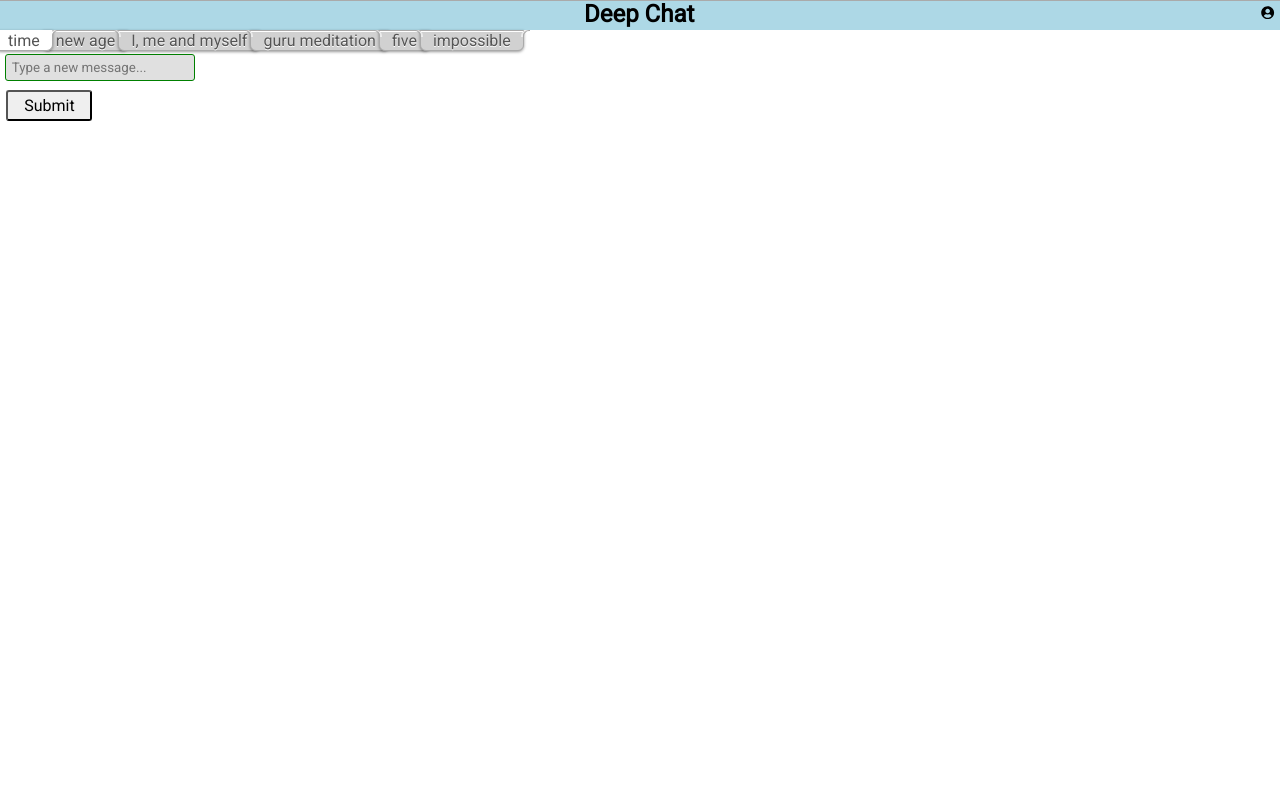
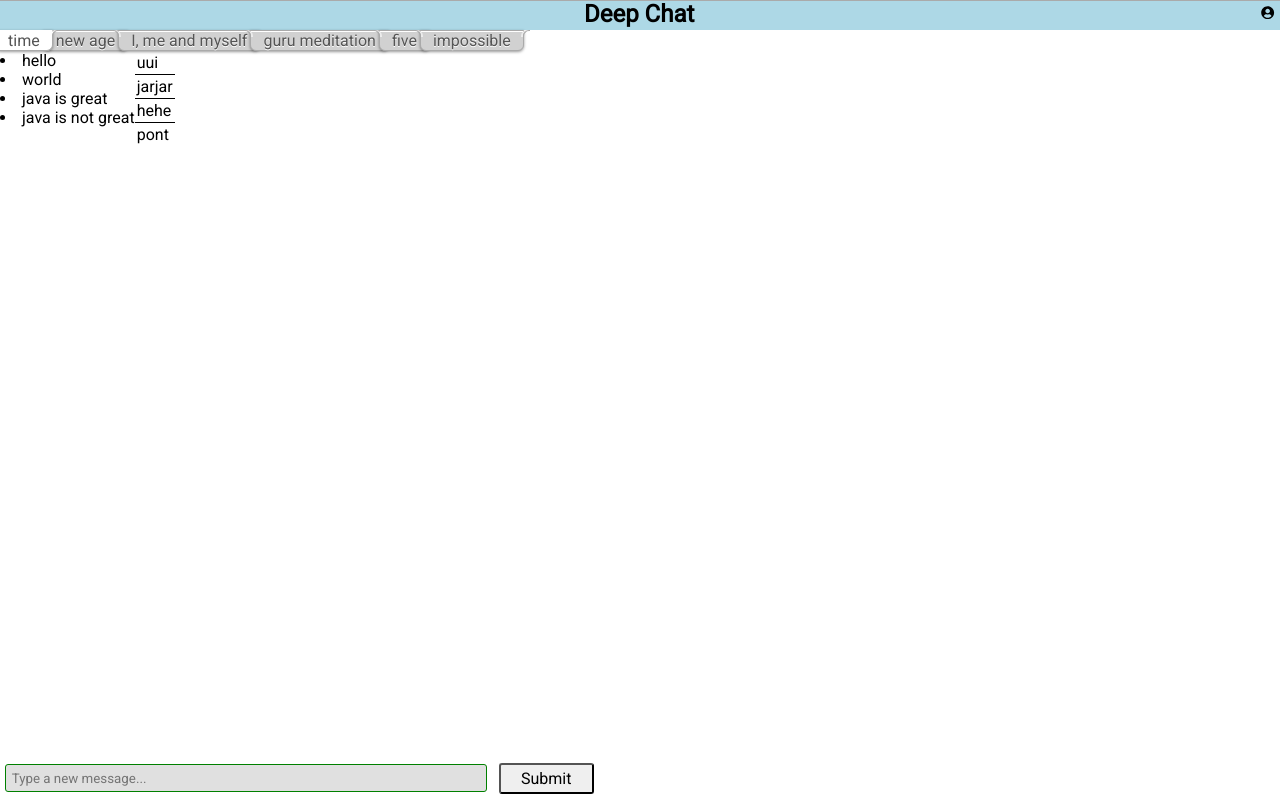
Before and after one commit to Quidiox/deep-chat, a React (Create React App) app: page /chat in a window 1280 px wide. Built offline with nearby package versions, Linux system fonts and the light colour scheme; no server answers.

Commit message:
refactoring styled components

```diff
--- /dev/null
+++ b/src/components/blocks/StyledMessageField/LI/index.js
@@ -0,0 +1,5 @@
+import styled from 'styled-components/macro'
+
+const LI = styled.li``
+
+export default LI
--- /dev/null
+++ b/src/components/blocks/StyledMessageField/UL/index.js
@@ -0,0 +1,5 @@
+import styled from 'styled-components/macro'
+
+const UL = styled.ul``
+
+export default UL
--- /dev/null
+++ b/src/components/blocks/StyledMessageField/index.js
@@ -0,0 +1,25 @@
+import styled from 'styled-components'
+import StyledForm from '../StyledForm'
+import Input from '../StyledForm/Input'
+import Button from '../StyledForm/Button'
+
+const StyledMessageField = styled(StyledForm)`
+  position: fixed;
+  bottom: 0;
+  flex-direction: row;
+  align-items: center;
+  width: 600px;
+`
+
+const formInput = styled(Input)`
+  width: 500px;
+`
+
+const formButton = styled(Button)`
+  width: 100px;
+`
+
+StyledMessageField.Input = formInput
+StyledMessageField.Button = formButton
+
+export default StyledMessageField
--- /dev/null
+++ b/src/components/blocks/StyledMessageList/LI/index.js
@@ -0,0 +1,5 @@
+import styled from 'styled-components/macro'
+
+const LI = styled.li``
+
+export default LI
--- /dev/null
+++ b/src/components/blocks/StyledMessageList/index.js
@@ -0,0 +1,8 @@
+import styled from 'styled-components/macro'
+import LI from './LI'
+
+const StyledMessageList = styled.div``
+
+StyledMessageList.LI = LI
+
+export default StyledMessageList
--- a/src/pages/chat/chatroom/index.js
+++ b/src/pages/chat/chatroom/index.js
@@ -1,17 +1,28 @@
 import React from 'react'
 import StyledChatroom from '../../../components/blocks/StyledChatroom'
-import Message from './message'
+import MessageField from './messageField'
 import Users from './users'
-import Messages from './messages'
+import MessageList from './messageList'
 
-const messages = []
-const users = []
+const messages = [
+  { text: 'hello', id: 1 },
+  { text: 'world', id: 99 },
+  { text: 'java is great', id: 7 },
+  { text: 'java is not great', id: 2 }
+]
+const users = [
+  { name: 'uui', id: 1 },
+  { name: 'jarjar', id: 2 },
+  { name: 'hehe', id: 4 },
+  { name: 'pont', id: 6 }
+]
+
 const Chatroom = props => {
   return (
     <StyledChatroom>
-      <Messages messages={messages} />
+      <MessageList messages={messages} />
       <Users users={users} />
-      <Message />
+      <MessageField />
     </StyledChatroom>
   )
 }
--- a/src/pages/chat/chatroom/message/index.js
+++ b/src/pages/chat/chatroom/messageField/index.js
@@ -1,7 +1,7 @@
 import React, { useState } from 'react'
-import StyledForm from '../../../../components/blocks/StyledForm'
+import StyledMessageField from '../../../../components/blocks/StyledMessageField'
 
-const Message = props => {
+const MessageField = props => {
   const [message, setMessage] = useState('')
 
   const handleChange = e => {
@@ -10,23 +10,23 @@ const Message = props => {
 
   const handleSubmit = e => {
     e.preventDefault()
-    // send message to server logic here
+    // send message to server logic action called here
     console.log('message: ', message)
     setMessage('')
   }
 
   return (
-    <StyledForm>
-      <StyledForm.Input
+    <StyledMessageField>
+      <StyledMessageField.Input
         onChange={handleChange}
         placeholder="Type a new message..."
         value={message}
       />
-      <StyledForm.Button onClick={handleSubmit} type="submit">
+      <StyledMessageField.Button onClick={handleSubmit} type="submit">
         Submit
-      </StyledForm.Button>
-    </StyledForm>
+      </StyledMessageField.Button>
+    </StyledMessageField>
   )
 }
 
-export default Message
+export default MessageField
--- /dev/null
+++ b/src/pages/chat/chatroom/messageList/index.js
@@ -0,0 +1,14 @@
+import React from 'react'
+import StyledMessageList from '../../../../components/blocks/StyledMessageList'
+
+const MessageList = props => (
+  <StyledMessageList>
+    {props.messages.map(message => (
+      <StyledMessageList.LI key={message.id}>
+        {message.text}
+      </StyledMessageList.LI>
+    ))}
+  </StyledMessageList>
+)
+
+export default MessageList
--- a/src/pages/chat/chatroom/messages/index.js
+++ /dev/null
@@ -1,13 +0,0 @@
-import React from 'react'
-import UL from '../../../../components/elements/UL'
-import LI from '../../../../components/elements/LI'
-
-const Messages = props => (
-  <UL>
-    {props.messages.map(message => (
-      <LI key={message.id}>{message.text}</LI>
-    ))}
-  </UL>
-)
-
-export default Messages
--- a/src/pages/chat/index.js
+++ b/src/pages/chat/index.js
@@ -33,12 +33,12 @@ const Chat = props => {
   })
 
   return (
-    <>
+    <div style={{ width: '1000px' }}>
       <Tabs tabs={tabs} />
       <Chatroom />
       <p>{message}</p>
       <p>{error}</p>
-    </>
+    </div>
   )
 }
 
```
Also changed, not shown: src/index.js (+4 -3 lines).
